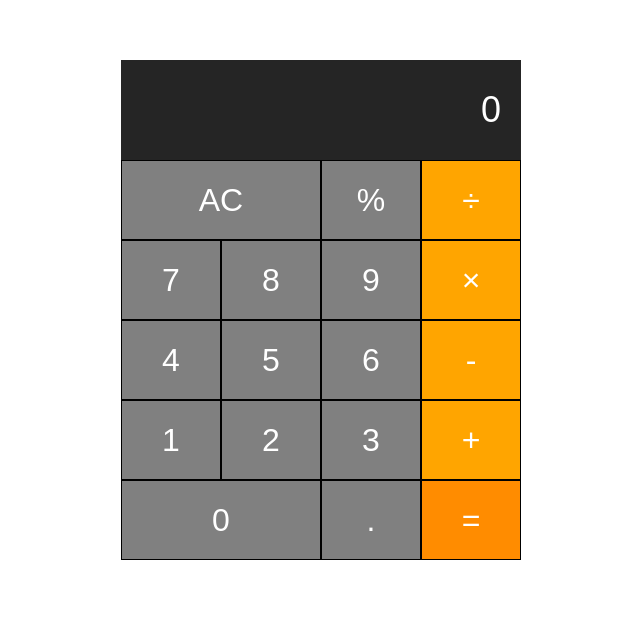
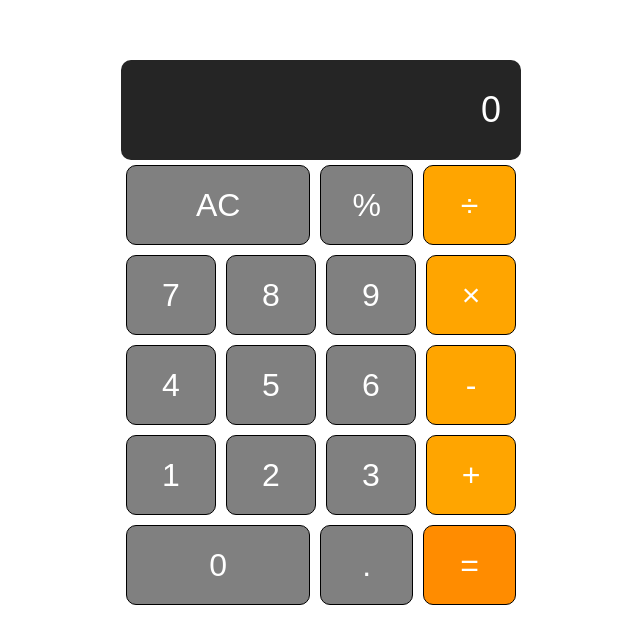
Before and after one commit to syahruul21/kalkulator-progate, a plain HTML site: page index.html in a window 1280 px wide. Shown: the part 148-792 px from the top of the page, without its empty margins (319-959 px from the left). Drawn offline with Linux system fonts and the light colour scheme.

Commit message:
Edit stylesheet.css

```diff
--- a/stylesheet.css
+++ b/stylesheet.css
@@ -12,6 +12,7 @@
     text-align: right;
     font-size: 36px;
     border: none;
+    border-radius: 10px;
     padding: 0 20px;
     box-sizing: border-box;
 }
@@ -28,6 +29,8 @@ button{
     font-size: 32px;
     color: #fff;
     width: 25%;
+    border-radius: 10px;
+    margin: 5px;
     outline: none;
 }
 .all-clear , .zero-btn{
```
